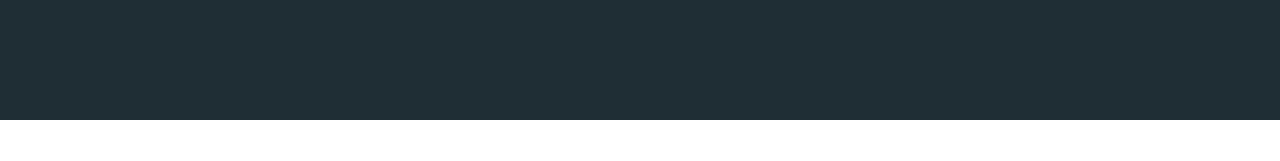
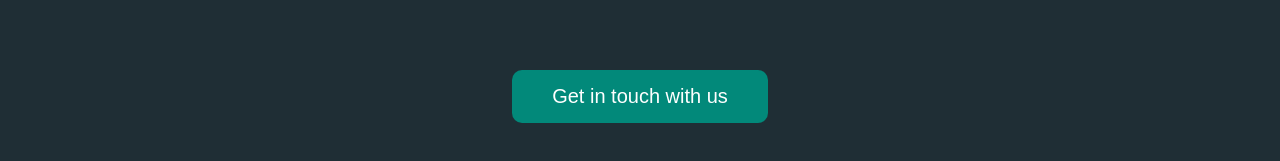
Before and after one commit to Mirsaid95/Product-Mobile-Versia, a plain HTML site: page index.html in a window 1280 px wide. Shown: the part 2398-2559 px from the top of the page. Before the commit the page ends 2518 px from the top, so only its background shows below. Drawn offline with Linux system fonts and the light colour scheme.

Commit message:
first commit

```diff
--- a/index.html
+++ b/index.html
@@ -143,6 +143,7 @@
                     </div>
                 </div>
             </div>
+            <button class="work-btn">Get in touch with us</button>
         </section>
 
     </main>
--- a/scss/_hero.scss
+++ b/scss/_hero.scss
@@ -47,6 +47,7 @@
                 border: 1px solid #BCD0E5;
                 padding: 15px 30px;
                 cursor: pointer;
+
                 a{
                     color: white;
                 }
--- a/scss/_work.scss
+++ b/scss/_work.scss
@@ -50,4 +50,15 @@
             }
         }
     }
+
+    .work-btn{
+        margin-top: 50px;
+        text-align: center;
+        font-size: 20px;
+        padding: 15px 40px;
+        border: none;
+        border-radius: 10px;
+        color: white;
+        background-color: #02897A;
+    }
 }
```
Also changed, not shown: css/style.css, css/style.min.css.
